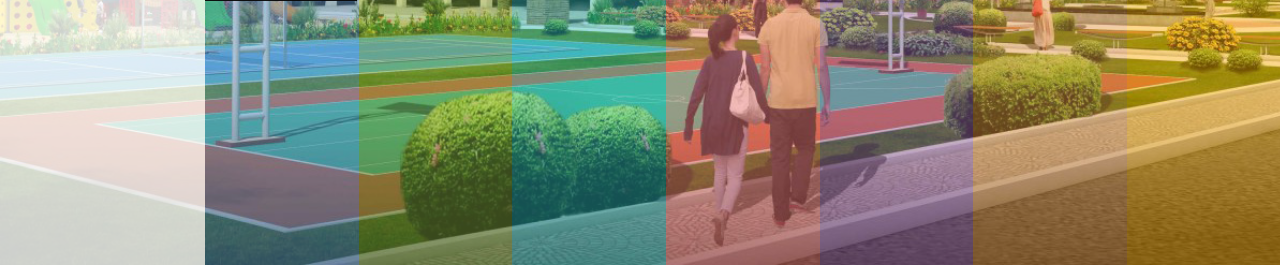
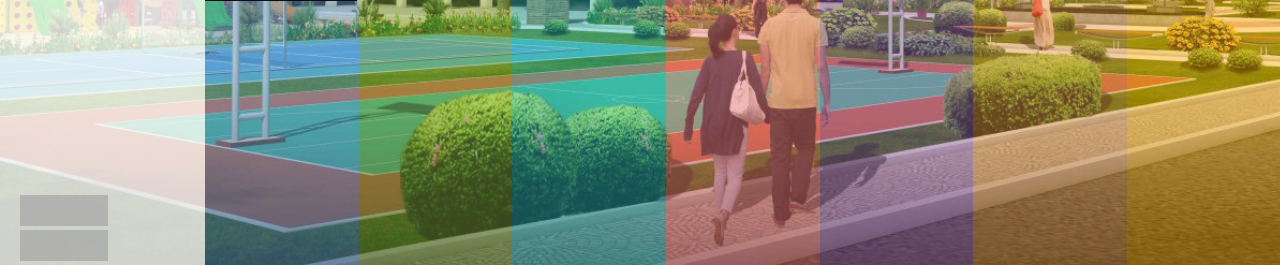
Before and after one commit to yokesh28/palmspring, a PHP site: page / in a window 1280 px wide. Shown: the part 621-886 px from the top of the page. Run offline with PHP 8.4, Linux system fonts and the light colour scheme; grey boxes are pictures that could not be loaded.

Commit message:
Signed-off-by: screative2 <screative2@ubuntu>

```diff
--- a/css/style.css
+++ b/css/style.css
@@ -22,10 +22,8 @@ body {
 }
 /* the new scrollbar will have a flat appearance with the set background color */
 ::-webkit-scrollbar-thumb {
-
 	background: black;
 }
-
 
 body,a,img,div,span,ul,li {
 	list-style: none;
@@ -157,7 +155,7 @@ header .logo_bg .logo {
 }
 
 .inner {
-width: 254px;
+	width: 254px;
 	background: white;
 }
 
@@ -205,7 +203,7 @@ width: 254px;
 .box {
 	position: absolute;
 	width: 38%;
-	height:400px;
+	height: 400px;
 	text-align: justify;
 	background: url('../img/menu_bg.png');
 	padding: 50px 80px;
@@ -213,7 +211,7 @@ width: 254px;
 	overflow-x: hidden;
 	right: -720px;
 	top: 140px;
-	opacity:0;
+	opacity: 0;
 	border-top-left-radius: 2em;
 	border-bottom-left-radius: 2em;
 	-moz-box-shadow: 0px 1px 14px #000000;
@@ -228,7 +226,7 @@ width: 254px;
 }
 
 .box p {
-	padding:20px;
+	padding: 20px;
 	line-height: 24px;
 }
 
@@ -244,49 +242,45 @@ width: 254px;
 }
 
 li:nth-child(1) a.backcolor {
-	background: url(../img/overview.png) no-repeat 132px -8px  #b0b1b3 !important;
-
+	background: url(../img/overview.png) no-repeat 132px -8px #b0b1b3
+		!important;
 }
 
 li:nth-child(2) a.backcolor {
 	background: url(../img/1_m.png) no-repeat 132px -8px #1caecf !important;
-
 }
 
 li:nth-child(3) a.backcolor {
-	background: url(../img/Location.png) no-repeat 132px -8px #a8651f !important;
-
+	background: url(../img/Location.png) no-repeat 132px -8px #a8651f
+		!important;
 }
 
 li:nth-child(4) a.backcolor {
-	background: url(../img/specification.png) no-repeat  132px -8px #845743 !important;
+	background: url(../img/specification.png) no-repeat 132px -8px #845743
+		!important;
 }
 
 li:nth-child(5) a.backcolor {
-	background:url(../img/gallery-icon.png) no-repeat  132px -8px #216db4 !important;
-
+	background: url(../img/gallery-icon.png) no-repeat 132px -8px #216db4
+		!important;
 }
 
 li:nth-child(6) a.backcolor {
-	background: url(../img/floor-plan-icon.png) no-repeat 132px -8px #619cd8 !important;
-
+	background: url(../img/floor-plan-icon.png) no-repeat 132px -8px #619cd8
+		!important;
 }
 
 li:nth-child(7) a.backcolor {
-	background:url(../img/floor-plan-icon.png) no-repeat  132px -8px #7fca44 !important;
-
+	background: url(../img/floor-plan-icon.png) no-repeat 132px -8px #7fca44
+		!important;
 }
 
-
 /*specification*/
-
-
-.sp_detail{
-
+.sp_detail {
 	margin: 0px 20px;
 }
-h4{
 
+h4 {
 	letter-spacing: 2px;
 }
 
@@ -325,18 +319,14 @@ h4{
 }
 
 .box9 li img {
-
-
-
 	margin-top: 10px;
 }
 
+.box10 ul {
+	width: 600px;
+	margin: 0 auto !important;
+}
 
-.box10 ul{
-
-	width: 600px;
-margin: 0 auto !important;
-}
 .box10 li {
 	list-style: none;
 	float: left;
@@ -344,16 +334,13 @@ margin: 0 auto !important;
 
 .box10 li img {
 	margin-left: 28px;
-
 	margin-top: 28px;
 }
-.box10 img{
 
-	width:200px;
+.box10 img {
+	width: 200px;
 }
 /*contact page */
-
-
 #contactForm .alert {
 	width: 20%;
 	height: 13px;
@@ -412,7 +399,7 @@ margin: 0 auto !important;
 	float: left;
 	border: 0px;
 	background: black;
-color: white;
+	color: white;
 }
 
 .sendmessage {
@@ -420,7 +407,14 @@ color: white;
 	padding-left: 0px !important;
 }
 
-.contactForm label{
+.contactForm label {
 	width: 80px;
-display: inline-block;
+	display: inline-block;
 }
+
+.validate {
+	position: absolute;
+	bottom: 0;
+	margin: 0 20px;
+	opacity: 0.6;
+}
--- a/header.php
+++ b/header.php
@@ -5,4 +5,19 @@
 			</a>
 		</div>
 	</div>
+	<div class="validate">
+
+    <a href="http://jigsaw.w3.org/css-validator/check/referer">
+        <img style="border:0;width:88px;height:31px"
+            src="http://jigsaw.w3.org/css-validator/images/vcss"
+            alt="Valid CSS!" />
+    </a>
+
+<a href="http://jigsaw.w3.org/css-validator/check/referer">
+    <img style="border:0;width:88px;height:31px"
+        src="http://jigsaw.w3.org/css-validator/images/vcss-blue"
+        alt="Valid CSS!" />
+</a>
+
+	</div>
 </header>
```
